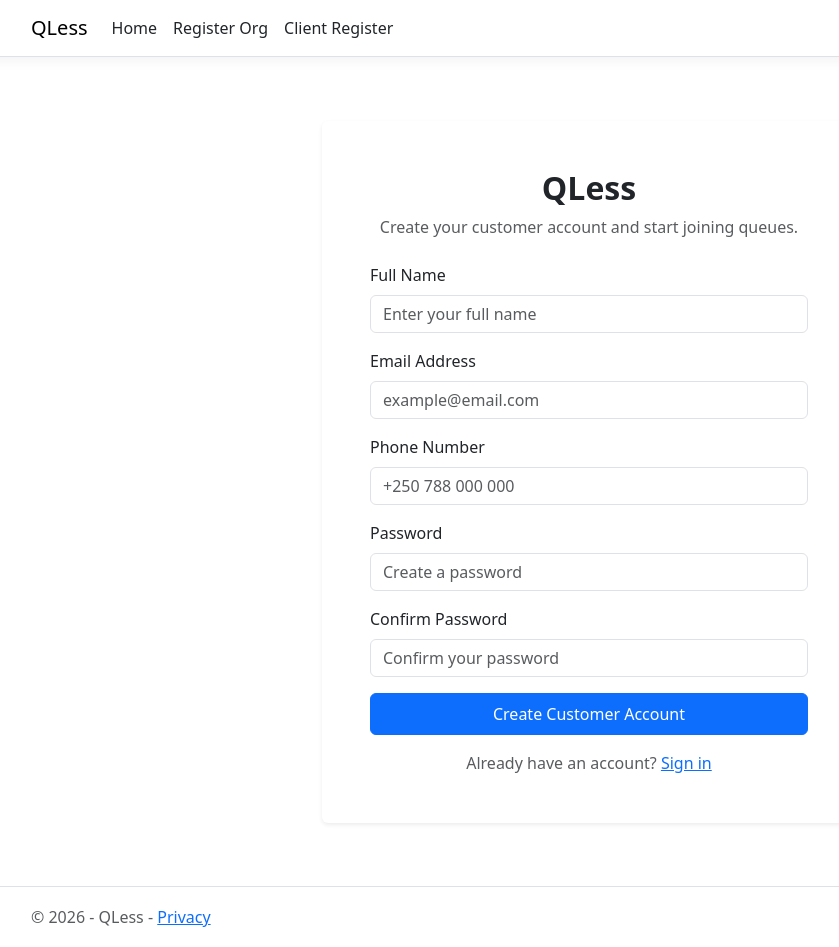
After one commit to Danieljospin1/QLess-Digital-Queue-Management-System-.NET-Project-, an ASP.NET Core app: page /Account/CustomerRegister in a window 1280 px wide. The commit adds this page. Shown: the whole page, without its empty margins (51-890 px from the left). Run offline with ASP.NET Core 8, Linux system fonts and the light colour scheme; style sheets or scripts are compiled from the project's sources; some libraries are stand-ins or nearby versions.

Commit message:
Implemented customer registration page

```diff
--- /dev/null
+++ b/Pages/Account/CustomerRegister.cshtml
@@ -0,0 +1,123 @@
+@page
+@model QLess.Pages.Account.CustomerRegisterModel
+
+@{
+    ViewData["Title"] = "Client Registration";
+}
+
+<div class="container py-5">
+    <div class="row justify-content-center">
+        <div class="col-md-7 col-lg-6">
+
+            <div class="card shadow-sm border-0">
+                <div class="card-body p-4 p-md-5">
+
+                    <div class="text-center mb-4">
+                        <h2 class="fw-bold">QLess</h2>
+                        <p class="text-muted">
+                            Create your customer account and start joining queues.
+                        </p>
+                    </div>
+
+                    @if (!string.IsNullOrEmpty(Model.SuccessMessage))
+                    {
+                        <div class="alert alert-success">
+                            @Model.SuccessMessage
+                        </div>
+                    }
+
+                    <form method="post">
+
+                        <div asp-validation-summary="ModelOnly"
+                             class="text-danger mb-3">
+                        </div>
+
+                        <div class="mb-3">
+                            <label asp-for="FullName" class="form-label">
+                                Full Name
+                            </label>
+
+                            <input asp-for="FullName"
+                                   class="form-control"
+                                   placeholder="Enter your full name" />
+
+                            <span asp-validation-for="FullName"
+                                  class="text-danger"></span>
+                        </div>
+
+                        <div class="mb-3">
+                            <label asp-for="Email" class="form-label">
+                                Email Address
+                            </label>
+
+                            <input asp-for="Email"
+                                   class="form-control"
+                                   placeholder="example@email.com" />
+
+                            <span asp-validation-for="Email"
+                                  class="text-danger"></span>
+                        </div>
+
+                        <div class="mb-3">
+                            <label asp-for="PhoneNumber" class="form-label">
+                                Phone Number
+                            </label>
+
+                            <input asp-for="PhoneNumber"
+                                   class="form-control"
+                                   placeholder="+250 788 000 000" />
+                        </div>
+
+                        <div class="mb-3">
+                            <label asp-for="Password" class="form-label">
+                                Password
+                            </label>
+
+                            <input asp-for="Password"
+                                   type="password"
+                                   class="form-control"
+                                   placeholder="Create a password" />
+
+                            <span asp-validation-for="Password"
+                                  class="text-danger"></span>
+                        </div>
+
+                        <div class="mb-3">
+                            <label asp-for="ConfirmPassword" class="form-label">
+                                Confirm Password
+                            </label>
+
+                            <input asp-for="ConfirmPassword"
+                                   type="password"
+                                   class="form-control"
+                                   placeholder="Confirm your password" />
+
+                            <span asp-validation-for="ConfirmPassword"
+                                  class="text-danger"></span>
+                        </div>
+
+                        <button type="submit"
+                                class="btn btn-primary w-100 py-2">
+                            Create Customer Account
+                        </button>
+
+                    </form>
+
+                    <div class="text-center mt-3">
+                        <span class="text-muted">
+                            Already have an account?
+                        </span>
+
+                        <a asp-page="/Account/Login">Sign in</a>
+                    </div>
+
+                </div>
+            </div>
+
+        </div>
+    </div>
+</div>
+
+@section Scripts {
+    <partial name="_ValidationScriptsPartial" />
+}
--- /dev/null
+++ b/Pages/Account/CustomerRegister.cshtml.cs
@@ -0,0 +1,133 @@
+using Microsoft.AspNetCore.Mvc;
+using Microsoft.AspNetCore.Mvc.RazorPages;
+using Microsoft.Data.SqlClient;
+using QLess.Data;
+using System.ComponentModel.DataAnnotations;
+using System.Data;
+
+namespace QLess.Pages.Account
+{
+    public class CustomerRegisterModel : PageModel
+    {
+        private readonly DbConnectionFactory _connectionFactory;
+
+        public CustomerRegisterModel(DbConnectionFactory connectionFactory)
+        {
+            _connectionFactory = connectionFactory;
+        }
+
+        [BindProperty]
+        [Required(ErrorMessage = "Full name is required.")]
+        public string FullName { get; set; } = "";
+
+        [BindProperty]
+        [Required(ErrorMessage = "Email address is required.")]
+        [EmailAddress(ErrorMessage = "Enter a valid email address.")]
+        public string Email { get; set; } = "";
+
+        [BindProperty]
+        public string? PhoneNumber { get; set; }
+
+        [BindProperty]
+        [Required(ErrorMessage = "Password is required.")]
+        [MinLength(8, ErrorMessage = "Password must contain at least 8 characters.")]
+        public string Password { get; set; } = "";
+
+        [BindProperty]
+        [Required(ErrorMessage = "Please confirm your password.")]
+        [Compare("Password", ErrorMessage = "Passwords do not match.")]
+        public string ConfirmPassword { get; set; } = "";
+
+        public string? SuccessMessage { get; set; }
+        public void OnGet()
+        {
+        }
+
+
+        public async Task<IActionResult> OnPostAsync()
+        {
+            // 1. Validate submitted information
+
+            if (!ModelState.IsValid)
+            {
+                return Page();
+            }
+
+            FullName = FullName.Trim();
+            Email = Email.Trim();
+            PhoneNumber = PhoneNumber?.Trim();
+
+
+            // 2. Hash the password using BCrypt
+
+            string passwordHash = BCrypt.Net.BCrypt.HashPassword(Password);
+
+
+            try
+            {
+                // 3. Connect to SQL Server
+
+                await using SqlConnection connection =
+                    _connectionFactory.CreateConnection();
+
+                await connection.OpenAsync();
+
+
+                // 4. Insert customer
+
+                string query = @"
+                    INSERT INTO Users
+                        (FullName, Email, PhoneNumber,
+                         PasswordHash, Role, OrganizationId)
+                    VALUES
+                        (@FullName, @Email, @PhoneNumber,
+                         @PasswordHash, 'CUSTOMER', NULL);";
+
+                await using SqlCommand command =
+                    new SqlCommand(query, connection);
+
+                command.Parameters.Add(
+                    "@FullName", SqlDbType.NVarChar, 150)
+                    .Value = FullName;
+
+                command.Parameters.Add(
+                    "@Email", SqlDbType.NVarChar, 150)
+                    .Value = Email;
+
+                command.Parameters.Add(
+                    "@PhoneNumber", SqlDbType.NVarChar, 20)
+                    .Value = (object?)PhoneNumber ?? DBNull.Value;
+
+                command.Parameters.Add(
+                    "@PasswordHash", SqlDbType.NVarChar, 255)
+                    .Value = passwordHash;
+
+                await command.ExecuteNonQueryAsync();
+
+
+                // 5. Registration successful
+
+                SuccessMessage =
+                    "Your customer account has been created successfully.";
+
+                // Clear password fields
+
+                Password = "";
+                ConfirmPassword = "";
+                FullName = "";
+                Email = "";
+                PhoneNumber = "";
+
+                return Page();
+            }
+            catch (SqlException ex) when (ex.Number == 2601 || ex.Number == 2627)
+            {
+                ModelState.AddModelError(
+                    string.Empty,
+                    "An account with this email address already exists.");
+
+                return Page();
+            }
+        }
+    }
+}
--- a/Pages/Account/RegisterOrganization.cshtml.cs
+++ b/Pages/Account/RegisterOrganization.cshtml.cs
@@ -187,6 +187,11 @@ namespace QLess.Pages.Account
 
                     Password = "";
                     ConfirmPassword = "";
+                    OrganizationName = "";
+                    OrganizationAddress = "";
+                    OrganizationPhone = "";
+                    AdminEmail = "";
+                    AdminPhone = "";
 
                     return Page();
                 }
--- a/Pages/Shared/_Layout.cshtml
+++ b/Pages/Shared/_Layout.cshtml
@@ -23,12 +23,15 @@
                         <li class="nav-item">
                             <a class="nav-link text-dark" asp-area="" asp-page="/Index">Home</a>
                         </li>
-                        <li class="nav-item">
+                        @* <li class="nav-item">
                             <a class="nav-link text-dark" asp-area="" asp-page="/Privacy">Privacy</a>
-                        </li>
+                        </li> *@
 
                         <li class="nav-item">
                             <a class="nav-link text-dark" asp-area="" asp-page="/Account/RegisterOrganization">Register Org</a>
+                        </li>
+                        <li class="nav-item">
+                            <a class="nav-link text-dark" asp-area="" asp-page="/Account/CustomerRegister">Client Register</a>
                         </li>
                     </ul>
                 </div>
```
